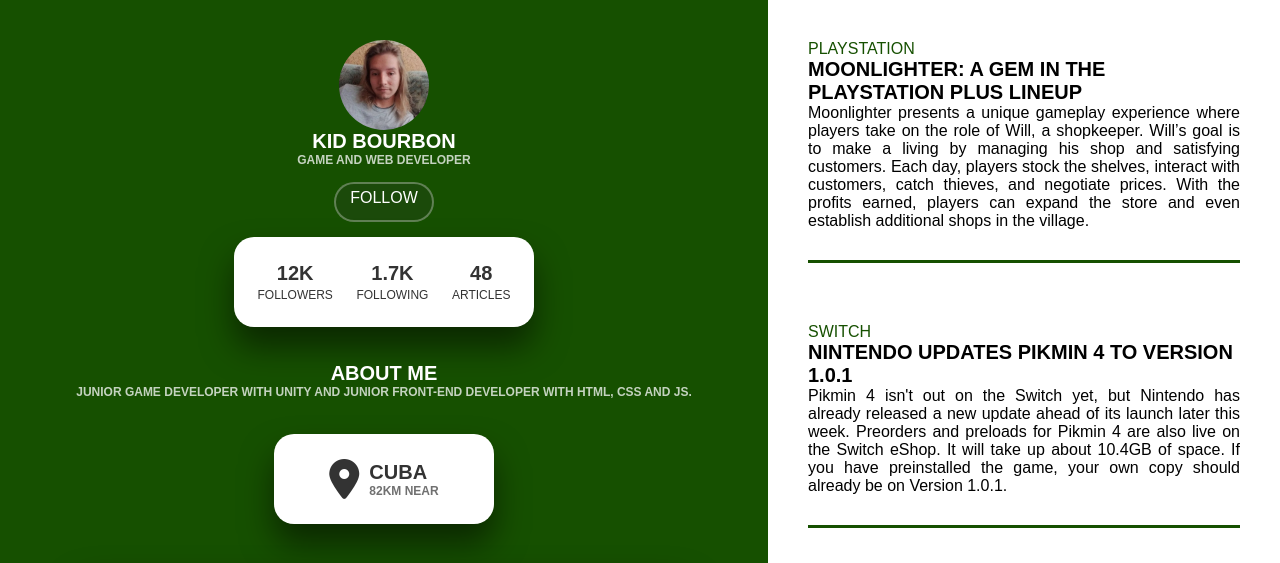
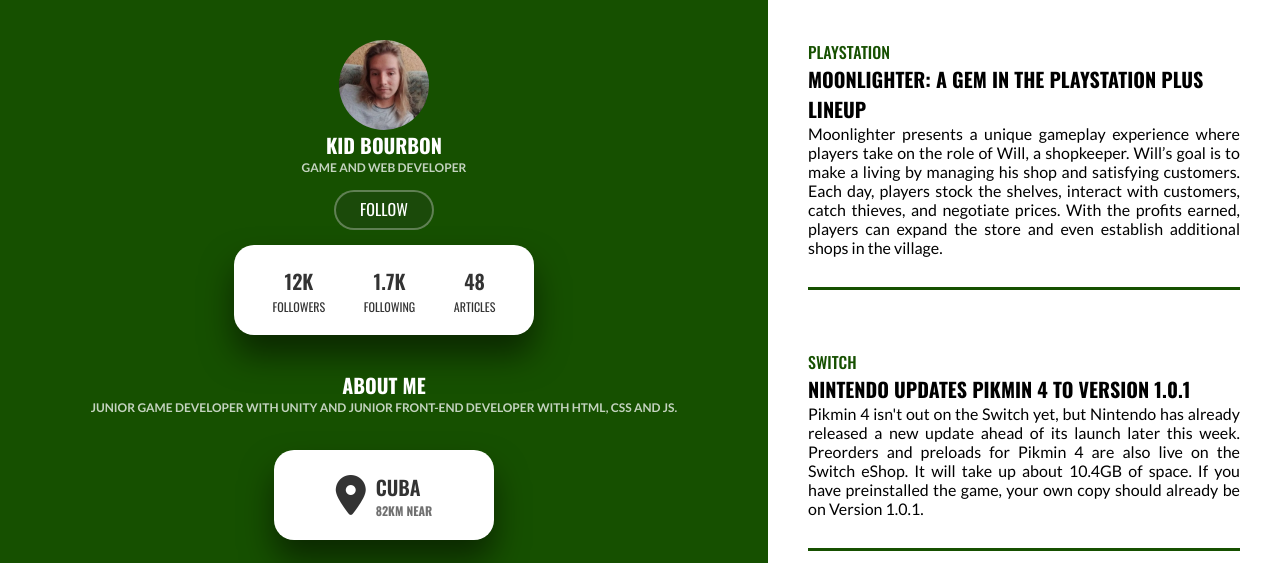
Before and after one commit to leonardo-collazo/gamer-profile, a plain HTML site: page index.html in a window 1280 px wide. Shown: the top 563 px of the page. Drawn offline with Linux system fonts and the light colour scheme; the site is published under a folder, as on GitHub Pages, so addresses that start at the root find nothing.

Commit message:
Fonts fixed

```diff
--- a/css/fonts.css
+++ b/css/fonts.css
@@ -4,7 +4,7 @@
   font-style: italic;
   font-weight: 400;
   font-display: swap;
-  src: url(/fonts/latin-ext-lato-italic-400.woff2) format('woff2');
+  src: url(../fonts/latin-ext-lato-italic-400.woff2) format('woff2');
   unicode-range: U+0100-02AF, U+0304, U+0308, U+0329, U+1E00-1E9F, U+1EF2-1EFF, U+2020, U+20A0-20AB, U+20AD-20CF, U+2113, U+2C60-2C7F, U+A720-A7FF;
 }
 /* latin */
@@ -13,7 +13,7 @@
   font-style: italic;
   font-weight: 400;
   font-display: swap;
-  src: url(/fonts/latin-lato-italic-400.woff2) format('woff2');
+  src: url(../fonts/latin-lato-italic-400.woff2) format('woff2');
   unicode-range: U+0000-00FF, U+0131, U+0152-0153, U+02BB-02BC, U+02C6, U+02DA, U+02DC, U+0304, U+0308, U+0329, U+2000-206F, U+2074, U+20AC, U+2122, U+2191, U+2193, U+2212, U+2215, U+FEFF, U+FFFD;
 }
 /* latin-ext */
@@ -22,7 +22,7 @@
   font-style: italic;
   font-weight: 700;
   font-display: swap;
-  src: url(/fonts/latin-ext-lato-italic-700.woff2) format('woff2');
+  src: url(../fonts/latin-ext-lato-italic-700.woff2) format('woff2');
   unicode-range: U+0100-02AF, U+0304, U+0308, U+0329, U+1E00-1E9F, U+1EF2-1EFF, U+2020, U+20A0-20AB, U+20AD-20CF, U+2113, U+2C60-2C7F, U+A720-A7FF;
 }
 /* latin */
@@ -31,7 +31,7 @@
   font-style: italic;
   font-weight: 700;
   font-display: swap;
-  src: url(/fonts/latin-lato-italic-700.woff2) format('woff2');
+  src: url(../fonts/latin-lato-italic-700.woff2) format('woff2');
   unicode-range: U+0000-00FF, U+0131, U+0152-0153, U+02BB-02BC, U+02C6, U+02DA, U+02DC, U+0304, U+0308, U+0329, U+2000-206F, U+2074, U+20AC, U+2122, U+2191, U+2193, U+2212, U+2215, U+FEFF, U+FFFD;
 }
 /* latin-ext */
@@ -40,7 +40,7 @@
   font-style: normal;
   font-weight: 400;
   font-display: swap;
-  src: url(/fonts/latin-ext-lato-normal-400.woff2) format('woff2');
+  src: url(../fonts/latin-ext-lato-normal-400.woff2) format('woff2');
   unicode-range: U+0100-02AF, U+0304, U+0308, U+0329, U+1E00-1E9F, U+1EF2-1EFF, U+2020, U+20A0-20AB, U+20AD-20CF, U+2113, U+2C60-2C7F, U+A720-A7FF;
 }
 /* latin */
@@ -49,7 +49,7 @@
   font-style: normal;
   font-weight: 400;
   font-display: swap;
-  src: url(/fonts/latin-lato-normal-400.woff2) format('woff2');
+  src: url(../fonts/latin-lato-normal-400.woff2) format('woff2');
   unicode-range: U+0000-00FF, U+0131, U+0152-0153, U+02BB-02BC, U+02C6, U+02DA, U+02DC, U+0304, U+0308, U+0329, U+2000-206F, U+2074, U+20AC, U+2122, U+2191, U+2193, U+2212, U+2215, U+FEFF, U+FFFD;
 }
 /* latin-ext */
@@ -58,7 +58,7 @@
   font-style: normal;
   font-weight: 700;
   font-display: swap;
-  src: url(/fonts/latin-ext-lato-normal-700.woff2) format('woff2');
+  src: url(../fonts/latin-ext-lato-normal-700.woff2) format('woff2');
   unicode-range: U+0100-02AF, U+0304, U+0308, U+0329, U+1E00-1E9F, U+1EF2-1EFF, U+2020, U+20A0-20AB, U+20AD-20CF, U+2113, U+2C60-2C7F, U+A720-A7FF;
 }
 /* latin */
@@ -67,7 +67,7 @@
   font-style: normal;
   font-weight: 700;
   font-display: swap;
-  src: url(/fonts/latin-lato-normal-700.woff2) format('woff2');
+  src: url(../fonts/latin-lato-normal-700.woff2) format('woff2');
   unicode-range: U+0000-00FF, U+0131, U+0152-0153, U+02BB-02BC, U+02C6, U+02DA, U+02DC, U+0304, U+0308, U+0329, U+2000-206F, U+2074, U+20AC, U+2122, U+2191, U+2193, U+2212, U+2215, U+FEFF, U+FFFD;
 }
 /* cyrillic-ext */
@@ -76,7 +76,7 @@
   font-style: normal;
   font-weight: 400;
   font-display: swap;
-  src: url(/fonts/cyrillic-ext-oswald-normal-400.woff2) format('woff2');
+  src: url(../fonts/cyrillic-ext-oswald-normal-400.woff2) format('woff2');
   unicode-range: U+0460-052F, U+1C80-1C88, U+20B4, U+2DE0-2DFF, U+A640-A69F, U+FE2E-FE2F;
 }
 /* cyrillic */
@@ -85,7 +85,7 @@
   font-style: normal;
   font-weight: 400;
   font-display: swap;
-  src: url(/fonts/cyrillic-oswald-normal-400.woff2) format('woff2');
+  src: url(../fonts/cyrillic-oswald-normal-400.woff2) format('woff2');
   unicode-range: U+0301, U+0400-045F, U+0490-0491, U+04B0-04B1, U+2116;
 }
 /* vietnamese */
@@ -94,7 +94,7 @@
   font-style: normal;
   font-weight: 400;
   font-display: swap;
-  src: url(/fonts/vietnamese-oswald-normal-400.woff2) format('woff2');
+  src: url(../fonts/vietnamese-oswald-normal-400.woff2) format('woff2');
   unicode-range: U+0102-0103, U+0110-0111, U+0128-0129, U+0168-0169, U+01A0-01A1, U+01AF-01B0, U+0300-0301, U+0303-0304, U+0308-0309, U+0323, U+0329, U+1EA0-1EF9, U+20AB;
 }
 /* latin-ext */
@@ -103,7 +103,7 @@
   font-style: normal;
   font-weight: 400;
   font-display: swap;
-  src: url(/fonts/latin-ext-oswald-normal-400.woff2) format('woff2');
+  src: url(../fonts/latin-ext-oswald-normal-400.woff2) format('woff2');
   unicode-range: U+0100-02AF, U+0304, U+0308, U+0329, U+1E00-1E9F, U+1EF2-1EFF, U+2020, U+20A0-20AB, U+20AD-20CF, U+2113, U+2C60-2C7F, U+A720-A7FF;
 }
 /* latin */
@@ -112,7 +112,7 @@
   font-style: normal;
   font-weight: 400;
   font-display: swap;
-  src: url(/fonts/latin-oswald-normal-400.woff2) format('woff2');
+  src: url(../fonts/latin-oswald-normal-400.woff2) format('woff2');
   unicode-range: U+0000-00FF, U+0131, U+0152-0153, U+02BB-02BC, U+02C6, U+02DA, U+02DC, U+0304, U+0308, U+0329, U+2000-206F, U+2074, U+20AC, U+2122, U+2191, U+2193, U+2212, U+2215, U+FEFF, U+FFFD;
 }
 /* cyrillic-ext */
@@ -121,7 +121,7 @@
   font-style: normal;
   font-weight: 500;
   font-display: swap;
-  src: url(/fonts/cyrillic-ext-oswald-normal-500.woff2) format('woff2');
+  src: url(../fonts/cyrillic-ext-oswald-normal-500.woff2) format('woff2');
   unicode-range: U+0460-052F, U+1C80-1C88, U+20B4, U+2DE0-2DFF, U+A640-A69F, U+FE2E-FE2F;
 }
 /* cyrillic */
@@ -130,7 +130,7 @@
   font-style: normal;
   font-weight: 500;
   font-display: swap;
-  src: url(/fonts/cyrillic-oswald-normal-500.woff2) format('woff2');
+  src: url(../fonts/cyrillic-oswald-normal-500.woff2) format('woff2');
   unicode-range: U+0301, U+0400-045F, U+0490-0491, U+04B0-04B1, U+2116;
 }
 /* vietnamese */
@@ -139,7 +139,7 @@
   font-style: normal;
   font-weight: 500;
   font-display: swap;
-  src: url(/fonts/vietnamese-oswald-normal-500.woff2) format('woff2');
+  src: url(../fonts/vietnamese-oswald-normal-500.woff2) format('woff2');
   unicode-range: U+0102-0103, U+0110-0111, U+0128-0129, U+0168-0169, U+01A0-01A1, U+01AF-01B0, U+0300-0301, U+0303-0304, U+0308-0309, U+0323, U+0329, U+1EA0-1EF9, U+20AB;
 }
 /* latin-ext */
@@ -148,7 +148,7 @@
   font-style: normal;
   font-weight: 500;
   font-display: swap;
-  src: url(/fonts/latin-ext-oswald-normal-500.woff2) format('woff2');
+  src: url(../fonts/latin-ext-oswald-normal-500.woff2) format('woff2');
   unicode-range: U+0100-02AF, U+0304, U+0308, U+0329, U+1E00-1E9F, U+1EF2-1EFF, U+2020, U+20A0-20AB, U+20AD-20CF, U+2113, U+2C60-2C7F, U+A720-A7FF;
 }
 /* latin */
@@ -157,7 +157,7 @@
   font-style: normal;
   font-weight: 500;
   font-display: swap;
-  src: url(/fonts/latin-oswald-normal-500.woff2) format('woff2');
+  src: url(../fonts/latin-oswald-normal-500.woff2) format('woff2');
   unicode-range: U+0000-00FF, U+0131, U+0152-0153, U+02BB-02BC, U+02C6, U+02DA, U+02DC, U+0304, U+0308, U+0329, U+2000-206F, U+2074, U+20AC, U+2122, U+2191, U+2193, U+2212, U+2215, U+FEFF, U+FFFD;
 }
 /* cyrillic-ext */
@@ -166,7 +166,7 @@
   font-style: normal;
   font-weight: 600;
   font-display: swap;
-  src: url(/fonts/cyrillic-ext-oswald-normal-600.woff2) format('woff2');
+  src: url(../fonts/cyrillic-ext-oswald-normal-600.woff2) format('woff2');
   unicode-range: U+0460-052F, U+1C80-1C88, U+20B4, U+2DE0-2DFF, U+A640-A69F, U+FE2E-FE2F;
 }
 /* cyrillic */
@@ -175,7 +175,7 @@
   font-style: normal;
   font-weight: 600;
   font-display: swap;
-  src: url(/fonts/cyrillic-oswald-normal-600.woff2) format('woff2');
+  src: url(../fonts/cyrillic-oswald-normal-600.woff2) format('woff2');
   unicode-range: U+0301, U+0400-045F, U+0490-0491, U+04B0-04B1, U+2116;
 }
 /* vietnamese */
@@ -184,7 +184,7 @@
   font-style: normal;
   font-weight: 600;
   font-display: swap;
-  src: url(/fonts/vietnamese-oswald-normal-600.woff2) format('woff2');
+  src: url(../fonts/vietnamese-oswald-normal-600.woff2) format('woff2');
   unicode-range: U+0102-0103, U+0110-0111, U+0128-0129, U+0168-0169, U+01A0-01A1, U+01AF-01B0, U+0300-0301, U+0303-0304, U+0308-0309, U+0323, U+0329, U+1EA0-1EF9, U+20AB;
 }
 /* latin-ext */
@@ -193,7 +193,7 @@
   font-style: normal;
   font-weight: 600;
   font-display: swap;
-  src: url(/fonts/latin-ext-oswald-normal-600.woff2) format('woff2');
+  src: url(../fonts/latin-ext-oswald-normal-600.woff2) format('woff2');
   unicode-range: U+0100-02AF, U+0304, U+0308, U+0329, U+1E00-1E9F, U+1EF2-1EFF, U+2020, U+20A0-20AB, U+20AD-20CF, U+2113, U+2C60-2C7F, U+A720-A7FF;
 }
 /* latin */
@@ -202,7 +202,7 @@
   font-style: normal;
   font-weight: 600;
   font-display: swap;
-  src: url(/fonts/latin-oswald-normal-600.woff2) format('woff2');
+  src: url(../fonts/latin-oswald-normal-600.woff2) format('woff2');
   unicode-range: U+0000-00FF, U+0131, U+0152-0153, U+02BB-02BC, U+02C6, U+02DA, U+02DC, U+0304, U+0308, U+0329, U+2000-206F, U+2074, U+20AC, U+2122, U+2191, U+2193, U+2212, U+2215, U+FEFF, U+FFFD;
 }
 /* cyrillic-ext */
@@ -211,7 +211,7 @@
   font-style: normal;
   font-weight: 700;
   font-display: swap;
-  src: url(/fonts/cyrillic-ext-oswald-normal-700.woff2) format('woff2');
+  src: url(../fonts/cyrillic-ext-oswald-normal-700.woff2) format('woff2');
   unicode-range: U+0460-052F, U+1C80-1C88, U+20B4, U+2DE0-2DFF, U+A640-A69F, U+FE2E-FE2F;
 }
 /* cyrillic */
@@ -220,7 +220,7 @@
   font-style: normal;
   font-weight: 700;
   font-display: swap;
-  src: url(/fonts/cyrillic-oswald-normal-700.woff2) format('woff2');
+  src: url(../fonts/cyrillic-oswald-normal-700.woff2) format('woff2');
   unicode-range: U+0301, U+0400-045F, U+0490-0491, U+04B0-04B1, U+2116;
 }
 /* vietnamese */
@@ -229,7 +229,7 @@
   font-style: normal;
   font-weight: 700;
   font-display: swap;
-  src: url(/fonts/vietnamese-oswald-normal-700.woff2) format('woff2');
+  src: url(../fonts/vietnamese-oswald-normal-700.woff2) format('woff2');
   unicode-range: U+0102-0103, U+0110-0111, U+0128-0129, U+0168-0169, U+01A0-01A1, U+01AF-01B0, U+0300-0301, U+0303-0304, U+0308-0309, U+0323, U+0329, U+1EA0-1EF9, U+20AB;
 }
 /* latin-ext */
@@ -238,7 +238,7 @@
   font-style: normal;
   font-weight: 700;
   font-display: swap;
-  src: url(/fonts/latin-ext-oswald-normal-700.woff2) format('woff2');
+  src: url(../fonts/latin-ext-oswald-normal-700.woff2) format('woff2');
   unicode-range: U+0100-02AF, U+0304, U+0308, U+0329, U+1E00-1E9F, U+1EF2-1EFF, U+2020, U+20A0-20AB, U+20AD-20CF, U+2113, U+2C60-2C7F, U+A720-A7FF;
 }
 /* latin */
@@ -247,6 +247,6 @@
   font-style: normal;
   font-weight: 700;
   font-display: swap;
-  src: url(/fonts/latin-oswald-normal-700.woff2) format('woff2');
+  src: url(../fonts/latin-oswald-normal-700.woff2) format('woff2');
   unicode-range: U+0000-00FF, U+0131, U+0152-0153, U+02BB-02BC, U+02C6, U+02DA, U+02DC, U+0304, U+0308, U+0329, U+2000-206F, U+2074, U+20AC, U+2122, U+2191, U+2193, U+2212, U+2215, U+FEFF, U+FFFD;
 }
```
